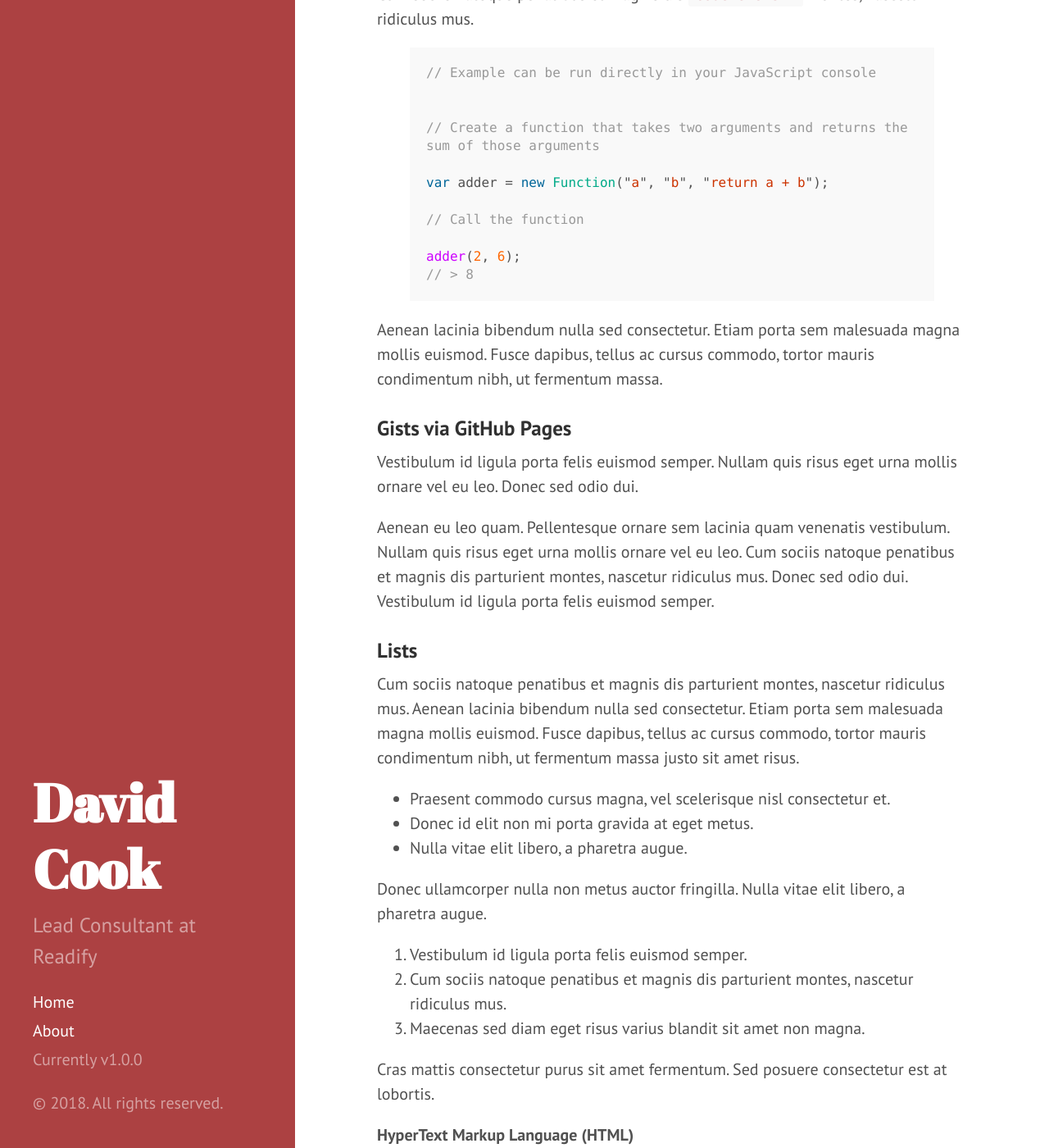
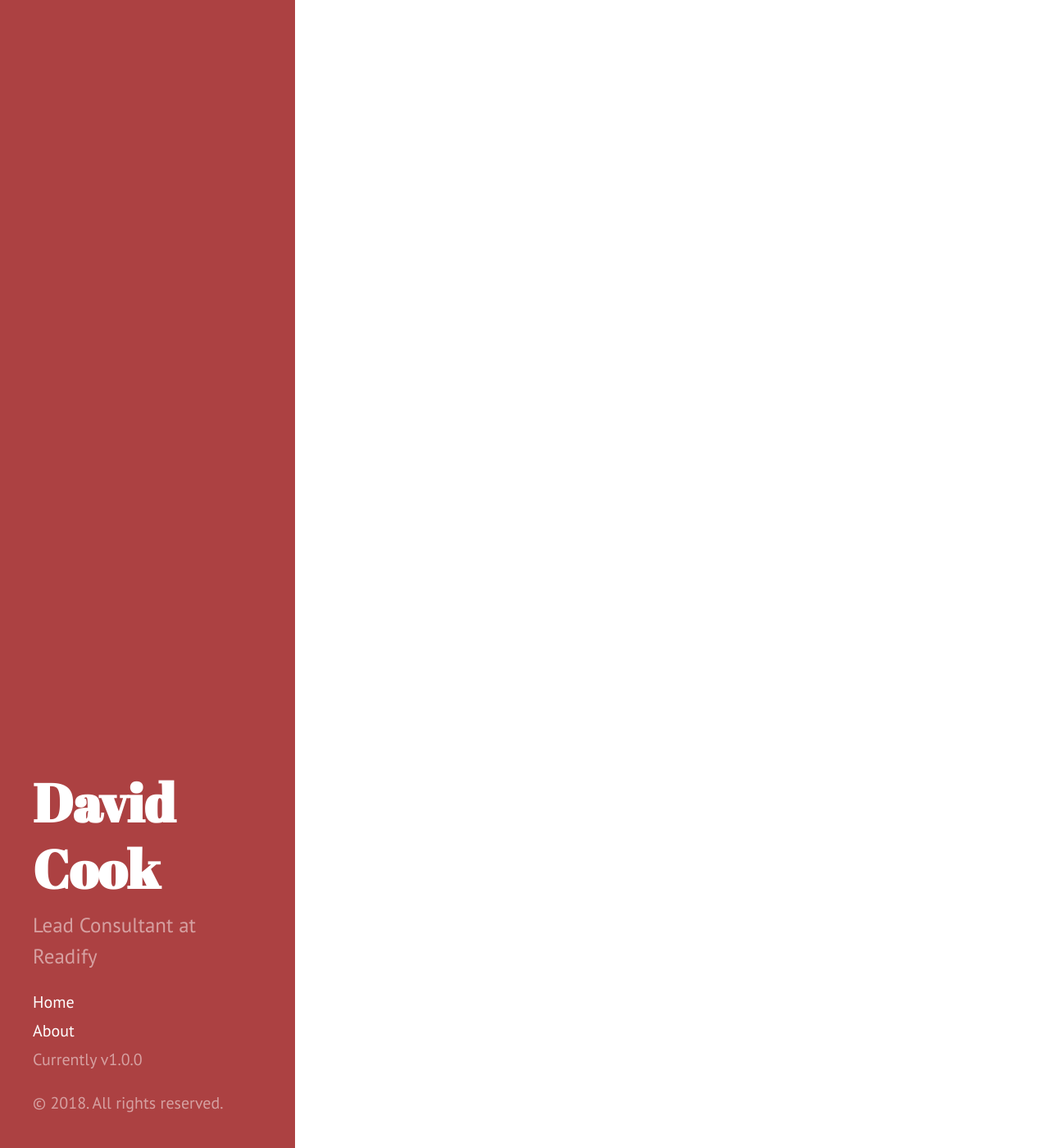
Before and after one commit to cookdavid/cookdavid.github.io, a Jekyll site: the page built from index.html, in a window 1280 px wide and 1400 px high, scrolled down 3329 px. Shown: the whole window at 82% size. Built offline with Jekyll 4.4.1, drawn with Linux system fonts in a browser that asks for light colours; the list of posts is cut into pages by our own code; some of the changed text lies outside the part shown.

Commit message:
removed sample posts

```diff
--- a/_posts/2012-02-07-example-content.md
+++ /dev/null
@@ -1,138 +0,0 @@
----
-layout: post
-title: Example content
----
-
-
-<div class="message">
-  Howdy! This is an example blog post that shows several types of HTML content supported in this theme.
-</div>
-
-Cum sociis natoque penatibus et magnis <a href="#">dis parturient montes</a>, nascetur ridiculus mus. *Aenean eu leo quam.* Pellentesque ornare sem lacinia quam venenatis vestibulum. Sed posuere consectetur est at lobortis. Cras mattis consectetur purus sit amet fermentum.
-
-> Curabitur blandit tempus porttitor. Nullam quis risus eget urna mollis ornare vel eu leo. Nullam id dolor id nibh ultricies vehicula ut id elit.
-
-Etiam porta **sem malesuada magna** mollis euismod. Cras mattis consectetur purus sit amet fermentum. Aenean lacinia bibendum nulla sed consectetur.
-
-## Inline HTML elements
-
-HTML defines a long list of available inline tags, a complete list of which can be found on the [Mozilla Developer Network](https://developer.mozilla.org/en-US/docs/Web/HTML/Element).
-
-- **To bold text**, use `<strong>`.
-- *To italicize text*, use `<em>`.
-- Abbreviations, like <abbr title="HyperText Markup Langage">HTML</abbr> should use `<abbr>`, with an optional `title` attribute for the full phrase.
-- Citations, like <cite>&mdash; Mark otto</cite>, should use `<cite>`.
-- <del>Deleted</del> text should use `<del>` and <ins>inserted</ins> text should use `<ins>`.
-- Superscript <sup>text</sup> uses `<sup>` and subscript <sub>text</sub> uses `<sub>`.
-
-Most of these elements are styled by browsers with few modifications on our part.
-
-## Heading
-
-Vivamus sagittis lacus vel augue rutrum faucibus dolor auctor. Duis mollis, est non commodo luctus, nisi erat porttitor ligula, eget lacinia odio sem nec elit. Morbi leo risus, porta ac consectetur ac, vestibulum at eros.
-
-### Code
-
-Cum sociis natoque penatibus et magnis dis `code element` montes, nascetur ridiculus mus.
-
-{% highlight js %}
-// Example can be run directly in your JavaScript console
-
-// Create a function that takes two arguments and returns the sum of those arguments
-var adder = new Function("a", "b", "return a + b");
-
-// Call the function
-adder(2, 6);
-// > 8
-{% endhighlight %}
-
-Aenean lacinia bibendum nulla sed consectetur. Etiam porta sem malesuada magna mollis euismod. Fusce dapibus, tellus ac cursus commodo, tortor mauris condimentum nibh, ut fermentum massa.
-
-### Gists via GitHub Pages
-
-Vestibulum id ligula porta felis euismod semper. Nullam quis risus eget urna mollis ornare vel eu leo. Donec sed odio dui.
-
-
-
-Aenean eu leo quam. Pellentesque ornare sem lacinia quam venenatis vestibulum. Nullam quis risus eget urna mollis ornare vel eu leo. Cum sociis natoque penatibus et magnis dis parturient montes, nascetur ridiculus mus. Donec sed odio dui. Vestibulum id ligula porta felis euismod semper.
-
-### Lists
-
-Cum sociis natoque penatibus et magnis dis parturient montes, nascetur ridiculus mus. Aenean lacinia bibendum nulla sed consectetur. Etiam porta sem malesuada magna mollis euismod. Fusce dapibus, tellus ac cursus commodo, tortor mauris condimentum nibh, ut fermentum massa justo sit amet risus.
-
-* Praesent commodo cursus magna, vel scelerisque nisl consectetur et.
-* Donec id elit non mi porta gravida at eget metus.
-* Nulla vitae elit libero, a pharetra augue.
-
-Donec ullamcorper nulla non metus auctor fringilla. Nulla vitae elit libero, a pharetra augue.
-
-1. Vestibulum id ligula porta felis euismod semper.
-2. Cum sociis natoque penatibus et magnis dis parturient montes, nascetur ridiculus mus.
-3. Maecenas sed diam eget risus varius blandit sit amet non magna.
-
-Cras mattis consectetur purus sit amet fermentum. Sed posuere consectetur est at lobortis.
-
-<dl>
-  <dt>HyperText Markup Language (HTML)</dt>
-  <dd>The language used to describe and define the content of a Web page</dd>
-
-  <dt>Cascading Style Sheets (CSS)</dt>
-  <dd>Used to describe the appearance of Web content</dd>
-
-  <dt>JavaScript (JS)</dt>
-  <dd>The programming language used to build advanced Web sites and applications</dd>
-</dl>
-
-Integer posuere erat a ante venenatis dapibus posuere velit aliquet. Morbi leo risus, porta ac consectetur ac, vestibulum at eros. Nullam quis risus eget urna mollis ornare vel eu leo.
-
-### Images
-
-Quisque consequat sapien eget quam rhoncus, sit amet laoreet diam tempus. Aliquam aliquam metus erat, a pulvinar turpis suscipit at.
-
-![placeholder](http://placehold.it/800x400 "Large example image")
-![placeholder](http://placehold.it/400x200 "Medium example image")
-![placeholder](http://placehold.it/200x200 "Small example image")
-
-### Tables
-
-Aenean lacinia bibendum nulla sed consectetur. Lorem ipsum dolor sit amet, consectetur adipiscing elit.
-
-<table>
-  <thead>
-    <tr>
-      <th>Name</th>
-      <th>Upvotes</th>
-      <th>Downvotes</th>
-    </tr>
-  </thead>
-  <tfoot>
-    <tr>
-      <td>Totals</td>
-      <td>21</td>
-      <td>23</td>
-    </tr>
-  </tfoot>
-  <tbody>
-    <tr>
-      <td>Alice</td>
-      <td>10</td>
-      <td>11</td>
-    </tr>
-    <tr>
-      <td>Bob</td>
-      <td>4</td>
-      <td>3</td>
-    </tr>
-    <tr>
-      <td>Charlie</td>
-      <td>7</td>
-      <td>9</td>
-    </tr>
-  </tbody>
-</table>
-
-Nullam id dolor id nibh ultricies vehicula ut id elit. Sed posuere consectetur est at lobortis. Nullam quis risus eget urna mollis ornare vel eu leo.
-
------
-
-Want to see something else added? <a href="https://github.com/poole/poole/issues/new">Open an issue.</a>
--- a/_posts/2013-12-28-introducing-hyde.md
+++ /dev/null
@@ -1,37 +0,0 @@
----
-layout: post
-title: Introducing Hyde
----
-
-Hyde is a brazen two-column [Jekyll](http://jekyllrb.com) theme that pairs a prominent sidebar with uncomplicated content. It's based on [Poole](http://getpoole.com), the Jekyll butler.
-
-### Built on Poole
-
-Poole is the Jekyll Butler, serving as an upstanding and effective foundation for Jekyll themes by [@mdo](https://twitter.com/mdo). Poole, and every theme built on it (like Hyde here) includes the following:
-
-* Complete Jekyll setup included (layouts, config, [404](/404), [RSS feed](/atom.xml), posts, and [example page](/about))
-* Mobile friendly design and development
-* Easily scalable text and component sizing with `rem` units in the CSS
-* Support for a wide gamut of HTML elements
-* Related posts (time-based, because Jekyll) below each post
-* Syntax highlighting, courtesy Pygments (the Python-based code snippet highlighter)
-
-### Hyde features
-
-In addition to the features of Poole, Hyde adds the following:
-
-* Sidebar includes support for textual modules and a dynamically generated navigation with active link support
-* Two orientations for content and sidebar, default (left sidebar) and [reverse](https://github.com/poole/lanyon#reverse-layout) (right sidebar), available via `<body>` classes
-* [Eight optional color schemes](https://github.com/poole/hyde#themes), available via `<body>` classes
-
-[Head to the readme](https://github.com/poole/hyde#readme) to learn more.
-
-### Browser support
-
-Hyde is by preference a forward-thinking project. In addition to the latest versions of Chrome, Safari (mobile and desktop), and Firefox, it is only compatible with Internet Explorer 9 and above.
-
-### Download
-
-Hyde is developed on and hosted with GitHub. Head to the <a href="https://github.com/poole/hyde">GitHub repository</a> for downloads, bug reports, and features requests.
-
-Thanks!
--- a/_posts/2018-01-10-welcome-to-jekyll.markdown
+++ /dev/null
@@ -1,25 +0,0 @@
----
-layout: post
-title:  "Welcome to Jekyll!"
-date:   2018-01-10 15:50:12 +1000
-categories: jekyll update
----
-You’ll find this post in your `_posts` directory. Go ahead and edit it and re-build the site to see your changes. You can rebuild the site in many different ways, but the most common way is to run `jekyll serve`, which launches a web server and auto-regenerates your site when a file is updated.
-
-To add new posts, simply add a file in the `_posts` directory that follows the convention `YYYY-MM-DD-name-of-post.ext` and includes the necessary front matter. Take a look at the source for this post to get an idea about how it works.
-
-Jekyll also offers powerful support for code snippets:
-
-{% highlight ruby %}
-def print_hi(name)
-  puts "Hi, #{name}"
-end
-print_hi('Tom')
-#=> prints 'Hi, Tom' to STDOUT.
-{% endhighlight %}
-
-Check out the [Jekyll docs][jekyll-docs] for more info on how to get the most out of Jekyll. File all bugs/feature requests at [Jekyll’s GitHub repo][jekyll-gh]. If you have questions, you can ask them on [Jekyll Talk][jekyll-talk].
-
-[jekyll-docs]: https://jekyllrb.com/docs/home
-[jekyll-gh]:   https://github.com/jekyll/jekyll
-[jekyll-talk]: https://talk.jekyllrb.com/
```
Also changed, not shown: _posts/2009-07-08-welcome-to-my-blog.md (+4 -0 lines), _posts/2012-02-06-whats-jekyll.md (deleted, +0 -12 lines).
